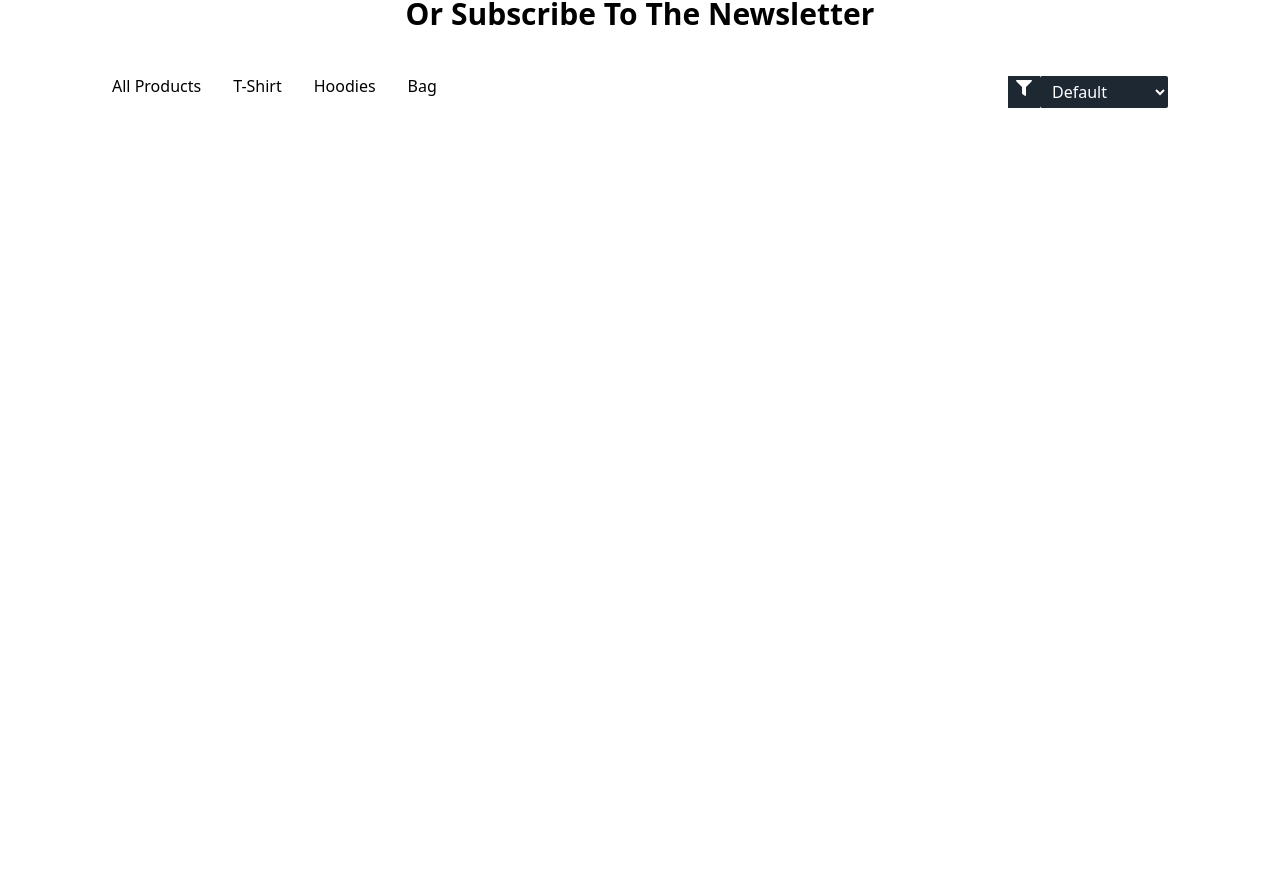
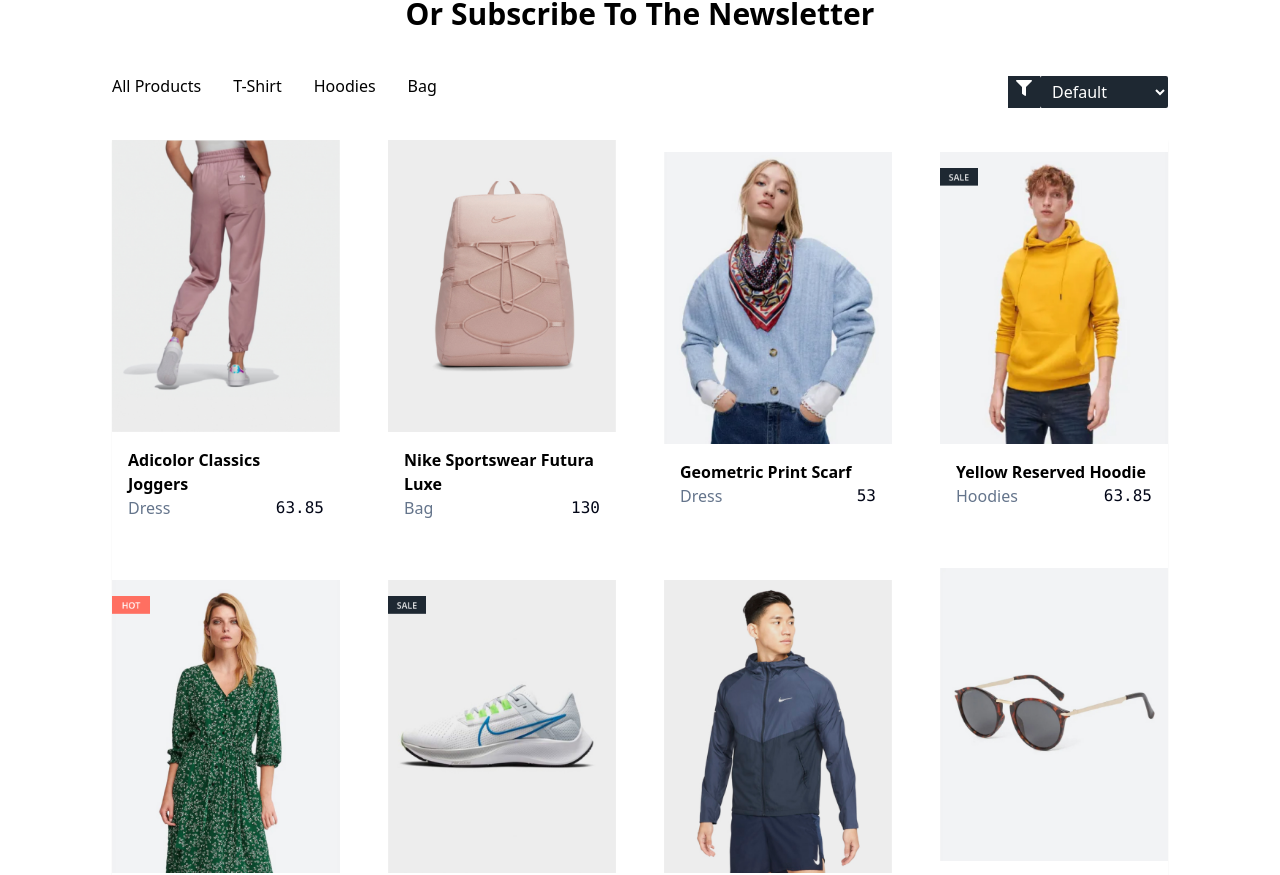
Before and after one commit to CodingSabbir/Online-shop, a React (Vite) app: page / in a window 1280 px wide. Shown: the part 1731-2606 px from the top of the page. Before the commit the page ends 1871 px from the top, so only its background shows below. Built offline with nearby package versions, Linux system fonts and the light colour scheme; no server answers; a web font is replaced by a local one.

Commit message:
filter product item

```diff
--- a/src/pages/home/product.json
+++ b/public/product.json
@@ -4,7 +4,7 @@
        "title":"Adicolor Classics Joggers",
        "category": "Dress",
        "price": 63.85,
-        "image":"/images/products/image1.png",
+        "image":"/src/assets/img/images/products/image1.png",
         "status": "Best Selers"
     },
     {
@@ -12,7 +12,7 @@
        "title":"Nike Sportswear Futura Luxe",
        "category": "Bag",
        "price": 130.00,
-       "image":"/images/products/image2.png",
+       "image":"/src/assets/img/images/products/image2.png",
        "status": "Best Selers"
     },
     {
@@ -20,7 +20,7 @@
        "title":"Geometric print Scarf",
        "category": "Dress",
        "price": 53.00,
-       "image":"/images/products/image3.png",
+       "image":"/src/assets/img/images/products/image3.png",
        "status": "Best Selers"
     },
     {
@@ -28,7 +28,7 @@
        "title":"Yellow Reserved Hoodie",
        "category": "Hoodies",
        "price": 63.85,
-       "image":"/images/products/image4.png",
+       "image":"/src/assets/img/images/products/image4.png",
        "status": "New Arriaval"
     },
     {
@@ -36,7 +36,7 @@
        "title":"Basic Dress Green",
        "category": "Dress",
        "price": 236.00,
-       "image":"/images/products/image5.png",
+       "image":"/src/assets/img/images/products/image5.png",
        "status": "New Arriaval"
     },
     {
@@ -44,7 +44,7 @@
        "title":"Nike Air Zoom Pegasus",
        "category": "Shoe",
        "price": 198.00,
-       "image":"/images/products/image6.png",
+       "image":"/src/assets/img/images/products/image6.png",
        "status": "Best Selers"
     },
     {
@@ -52,7 +52,7 @@
        "title":"Nike Repel Miler",
        "category": "Hoodies",
        "price": 120.50,
-       "image":"/images/products/image7.png",
+       "image":"/src/assets/img/images/products/image7.png",
        "status": "Best Selers"
     },
     {
@@ -60,7 +60,7 @@
        "title":"Nike Sportswear Futura Luxe",
        "category": "Glasses",
        "price": 160.00,
-       "image":"/images/products/image8.png"
+       "image":"/src/assets/img/images/products/image8.png"
     }
 
 ]
--- /dev/null
+++ b/src/components/Card.jsx
@@ -0,0 +1,27 @@
+import React from 'react';
+import { Link } from 'react-router-dom';
+
+const Card = ({filterItems}) => {
+    return (
+        <div className='grid xl:grid-cols-4 md:grid-cols-3 sm:grid-cols-2 grid-cols-1 justify-center items-center shadow-sm gap-12'>
+            {
+               filterItems.map((item)=>(
+                <div key={item.id}>
+                    <Link to={`/shop/${item.id}`}>
+                    <img className='mx-auto w-full hover:scale-105 transition-all duration-300' src={item.image} alt="product-img" />
+                    </Link>
+                    <div className='mt-4 px-4'>
+                        <h1 className='text-[16px] capitalize font-semibold '>{item.title}</h1>
+                        <div className='flex justify-between'>
+                            <p className='text-slate-500 capitalize text-[16px]'>{item.category}</p>
+                            <p className='text-slate-950 capitalize text-[16px] font-mono'>{item.price}</p>
+                        </div>
+                    </div>
+                </div>
+               ))
+            }
+        </div>
+    );
+};
+
+export default Card;
--- /dev/null
+++ b/src/pages/home/Collection.jsx
@@ -0,0 +1,12 @@
+import React from 'react';
+// import collection from "../../assets/img/images/collection-bg.png"
+const Collection = () => {
+    return (
+        <div>
+            <div  class="bg-[url('/images/collection-bg.png')] bg-cover bg-center bg-no-repeat px-4 xl:px-28 my-20">
+            </div>
+        </div>
+    );
+};
+
+export default Collection;
--- a/src/pages/home/Home.jsx
+++ b/src/pages/home/Home.jsx
@@ -2,6 +2,7 @@ import React from 'react';
 import Banner from './Banner';
 import Cetegory from './Cetegory';
 import Product from './Product';
+import Collection from './Collection';
 
 const Home = () => {
     return (
@@ -9,6 +10,7 @@ const Home = () => {
           <Banner/>
           <Cetegory/>
           <Product/>
+          <Collection/>
         </div>
     );
 };
--- a/src/pages/home/Product.jsx
+++ b/src/pages/home/Product.jsx
@@ -1,22 +1,62 @@
 import React, { useEffect, useState } from 'react';
 import { FaFilter } from "react-icons/fa";
-import jsonData from "./product.json"
+import Card from '../../components/Card';
 const Product = () => {
 const [product,setProduct]=useState([])
+const [filterItems,setFilterItems]=useState([])
+const [selectCategory,setSelectCetegory]=useState('all')
+const [sortOption,setSortOption]=useState('default')
 useEffect(()=>{
-const fetchData=async()=>{
+const fetchData = async()=>{
  try{
-    const res = await fetch(jsonData)
-    const data =await res.json();
-    console.log(data)
-
+    const res = await fetch('/public/product.json')
+    const data = await res.json();
+    setProduct(data)
+    setFilterItems(data)
  }catch(error){
     console.log('Error fetching product',error)
  }
 }
 fetchData()
 },[])
+// filterItems product
+const filterProduct =(category)=>{
+   const filter =category === 'all' ? (product) : product.filter((item)=>item.category === category);
+   setFilterItems(filter);
+   setCetegory(category);
+}
+// show all product
+const showProduct=()=>{
+   setFilterItems(product)
+   setCetegory('all')
 
+}
+// handle sorting change
+const handleSortChange = (option)=>{
+   setSortOption(option)
+   let sortItems=[...filterItems]
+   switch(option){
+      case 'A-Z':
+         sortItems.sort((a,b)=> a.title.localeCompare(b.title));
+         break ;
+
+      case 'Z-A':
+         sortItems.sort((a,b)=> b.title.localeCompare(a.title));
+         break ;
+
+      case 'low-to-high':
+         sortItems.sort((a,b)=> a.price - b.price);
+         break ;
+
+      case 'high-to-low':
+         sortItems.sort((a,b)=> b.price - a.price);
+         break ;
+
+         default:
+            break ;
+   }
+   setFilterItems (sortItems)
+}
     return (
        <div className='max-w-screen-2xl xl:px-28 px-4 '>
          <div >
@@ -24,14 +64,18 @@ fetchData()
         </div>
        <div className='flex flex-col md:flex-row flex-wrap md:justify-between items-center space-y-3 mb-8'>
        <div className='flex flex-row md:justify-start flex-wrap md:items-center gap-4 md:gap-8'>
-            <button className='capitalize text-[16px]'>all products</button>
-            <button className='capitalize text-[16px]'>t-shirt</button>
-            <button className='capitalize text-[16px]'>hoodies</button>
-            <button className='capitalize text-[16px]'>Bag</button>
+            <button onClick={showProduct} className='capitalize text-[16px]'>all products</button>
+            <button onClick={()=>filterProduct('Dress')} className='capitalize text-[16px]'>t-shirt</button>
+            <button onClick={()=>filterProduct('Hoodies')} className='capitalize text-[16px]'>hoodies</button>
+            <button onClick={()=>filterProduct('Bag')} className='capitalize text-[16px]'>Bag</button>
         </div>
         <div className='flex justify-end mb-4 rounded-sm'>
             <div className='bg-black p-2 py-1 '><FaFilter className='text-white w-4 h-4' /></div>
-            <select className='bg-black text-white rounded-sm px-2 py-1'>
+         <select className='bg-black text-white rounded-sm px-2 py-1'
+         id='sort'
+         onChange={(e) => handleSortChange(e.target.value) }
+         value={sortOption}
+         >
             <option value="default">Default</option>
             <option value="A-Z">A-Z</option>
             <option value="Z-A">Z-A</option>
@@ -40,7 +84,7 @@ fetchData()
         </select>
         </div>
        </div>
-
+         <Card filterItems={filterItems}/>
        </div>
     );
 };
```
